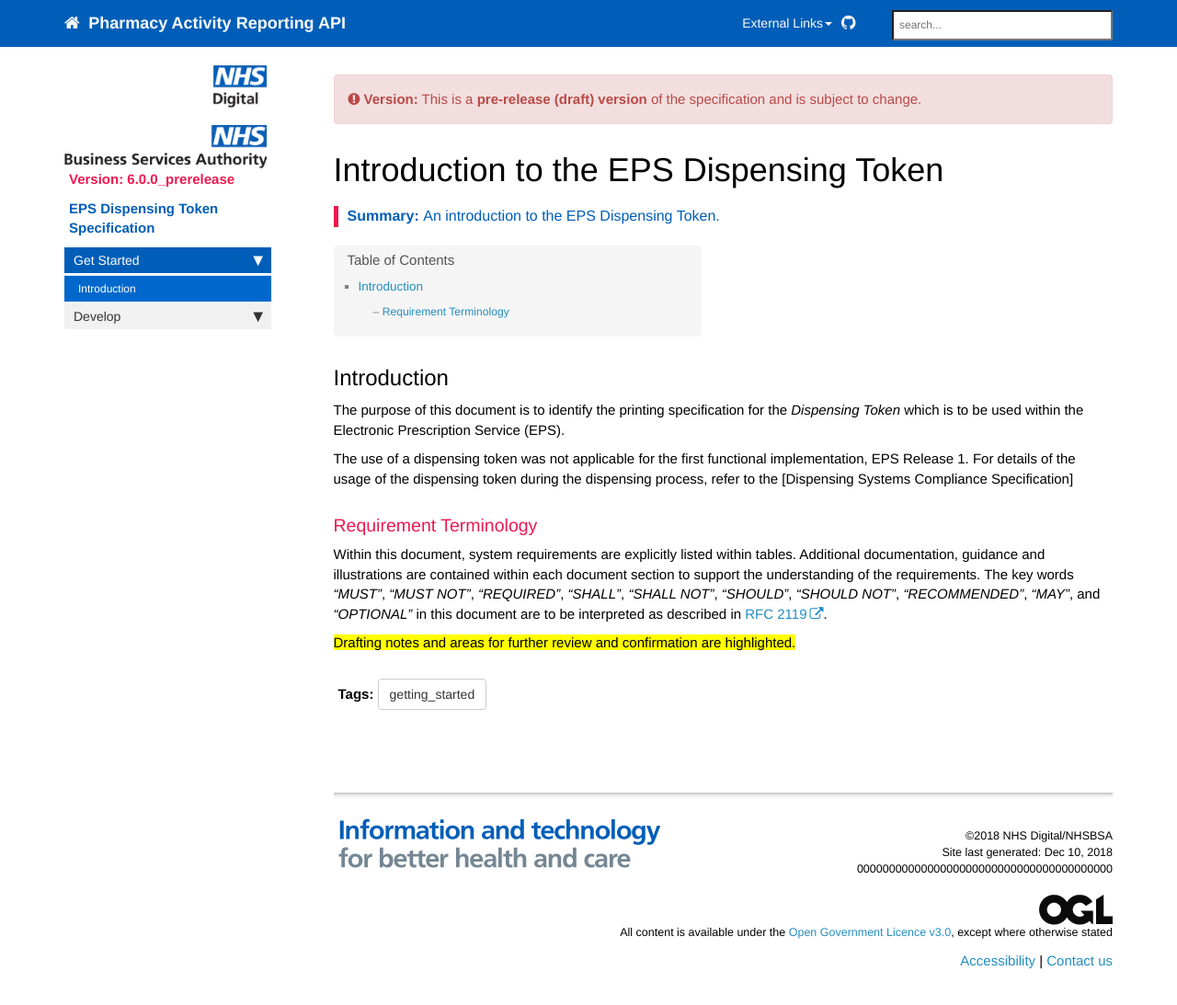
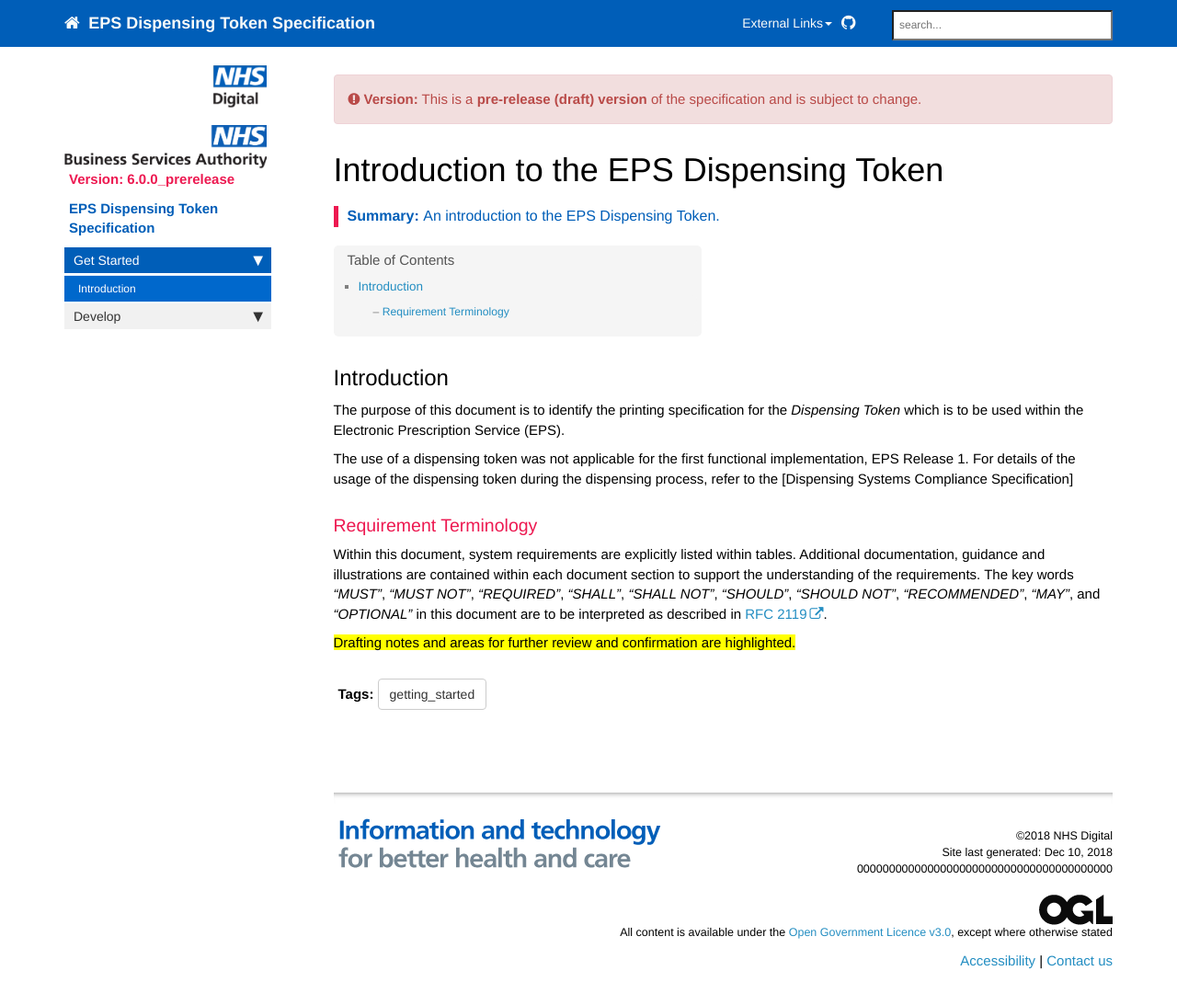
Before and after one commit to nhsconnect/dispensing-token, a Jekyll site: the page built from index.md, in a window 1280 px wide and 1105 px high. Shown: the top 1093 px of the window at 92% size. Built offline with Jekyll 4.4.1, drawn with Linux system fonts in a browser that asks for light colours; nearby versions of some CDN libraries; comment, search, counter and statistics services are not loaded.

Commit message:
Updating site titles

```diff
--- a/_config.yml
+++ b/_config.yml
@@ -2,13 +2,13 @@
 output: web
 # this property is useful for conditional filtering of content that is separate from the PDF.
 
-topnav_title: Pharmacy Activity Reporting API
+topnav_title: EPS Dispensing Token Specification
 # this appears on the top navigation bar next to the home button
 
-site_title: Pharmacy Activity Reporting
+site_title: EPS Dispensing Token Specification
 # this appears in the html browser tab for the site title (seen mostly by search engines, not users)
 
-company_name: NHS Digital/NHSBSA
+company_name: NHS Digital
 # this appears in the footer
 
 github_editme_path:
@@ -90,13 +90,13 @@ defaults:
 sidebars:
 - overview_sidebar
 
-description: "Pharmacy Activity Reporting API Documentation"
+description: "Electronic Prescription Service Specifications"
 # the description is used in the feed.xml file
 
 sitemap: true
 
 # needed for sitemap.xml file only
-url: https://nhsconnect.github.io/prescription-exemptions
+url: https://nhseps.github.io/dispensing-token
 
 repository:
 
```
